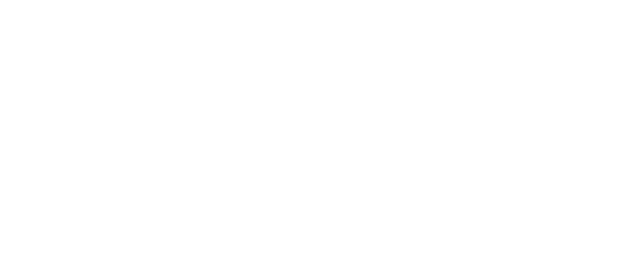
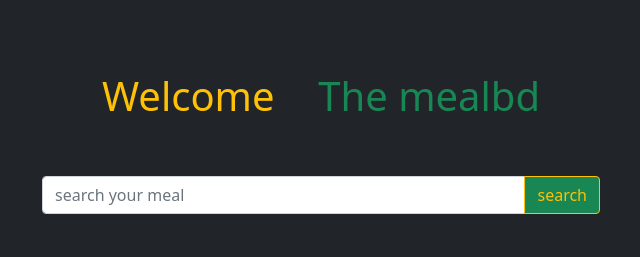
Before and after one commit to pallobbiwas/The-meal-bd, a plain HTML site: page index.html in a window 1280 px wide. Shown: the whole page, without its empty margins (319-959 px from the left). Drawn offline with nearby package versions, Linux system fonts and the light colour scheme.

Commit message:
search added

```diff
--- a/index.html
+++ b/index.html
@@ -2,7 +2,7 @@
 <html lang="en">
 
 <head>
-    <title>Title</title>
+    <title>The mealbd</title>
     <!-- Required meta tags -->
     <meta charset="utf-8">
     <meta name="viewport" content="width=device-width, initial-scale=1, shrink-to-fit=no">
@@ -12,10 +12,23 @@
         integrity="sha384-EVSTQN3/azprG1Anm3QDgpJLIm9Nao0Yz1ztcQTwFspd3yD65VohhpuuCOmLASjC" crossorigin="anonymous">
 
     <link rel="stylesheet" href="./css/styel.css">
+    <link rel="icon" type="image/jpg" href="./images/n1hcou1628770088.jpg">
 
 </head>
 
-<body>
+<body class="bg-dark">
+
+    <!-- header part -->
+    <header class="container py-4">
+        <h1 class="text-center fs-1 py-5"><span class="text-warning">Welcome</span>To<span class="text-success">The mealbd</span></h1>
+        <div class="input-group mb-3 w-50 mx-auto">
+            <input id="search-input" type="text" class="form-control" placeholder="search your meal" aria-label="Recipient's username" aria-describedby="button-addon2">
+            <button class="btn btn-success btn-outline-warning" type="button" id="search-button">search</button>
+          </div>
+    </header>
+
+
+
 
     <!-- Bootstrap JavaScript Libraries -->
     <script src="https://cdn.jsdelivr.net/npm/@popperjs/core@2.9.2/dist/umd/popper.min.js"
```
Also changed, not shown: images/n1hcou1628770088.jpg (added).
